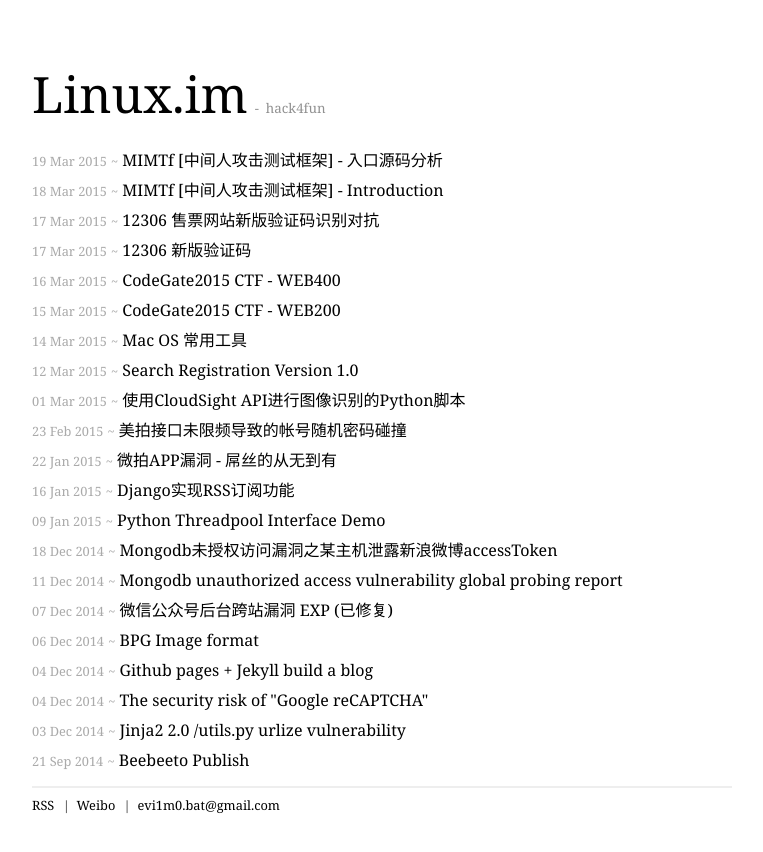
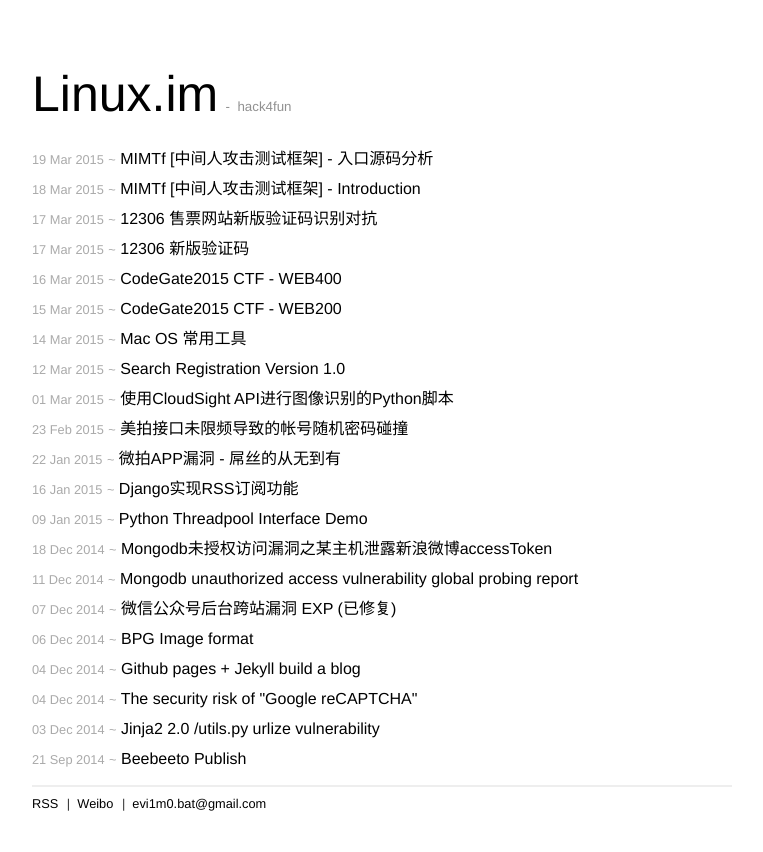
Before and after one commit to HoLoveSalt/linux-im, a Jekyll site: the page built from index.html, in a window 1280 px wide. Shown: the top 852 px of the page, without its empty margins (258-1021 px from the left). Built offline with Jekyll 4.4.1, drawn with Linux system fonts in a browser that asks for light colours; comment, search, counter and statistics services are not loaded.

Commit message:
update font

```diff
--- a/css/linux-im.css
+++ b/css/linux-im.css
@@ -1,5 +1,6 @@
 body {
-    font-family: "PT Serif",Georgia,Times,"Times New Roman","Songti SC","Hiragino Mincho ProN",serif;
+    /*font-family: "PT Serif",Georgia,Times,"Times New Roman","Songti SC","Hiragino Mincho ProN",serif;*/
+    font-family: STFangSong, Helvetica, Arial, Vernada, Tahoma, STXihei, "Microsoft YaHei", "Songti SC", SimSun, Heiti, sans-serif;
 }
 
 img {
```
